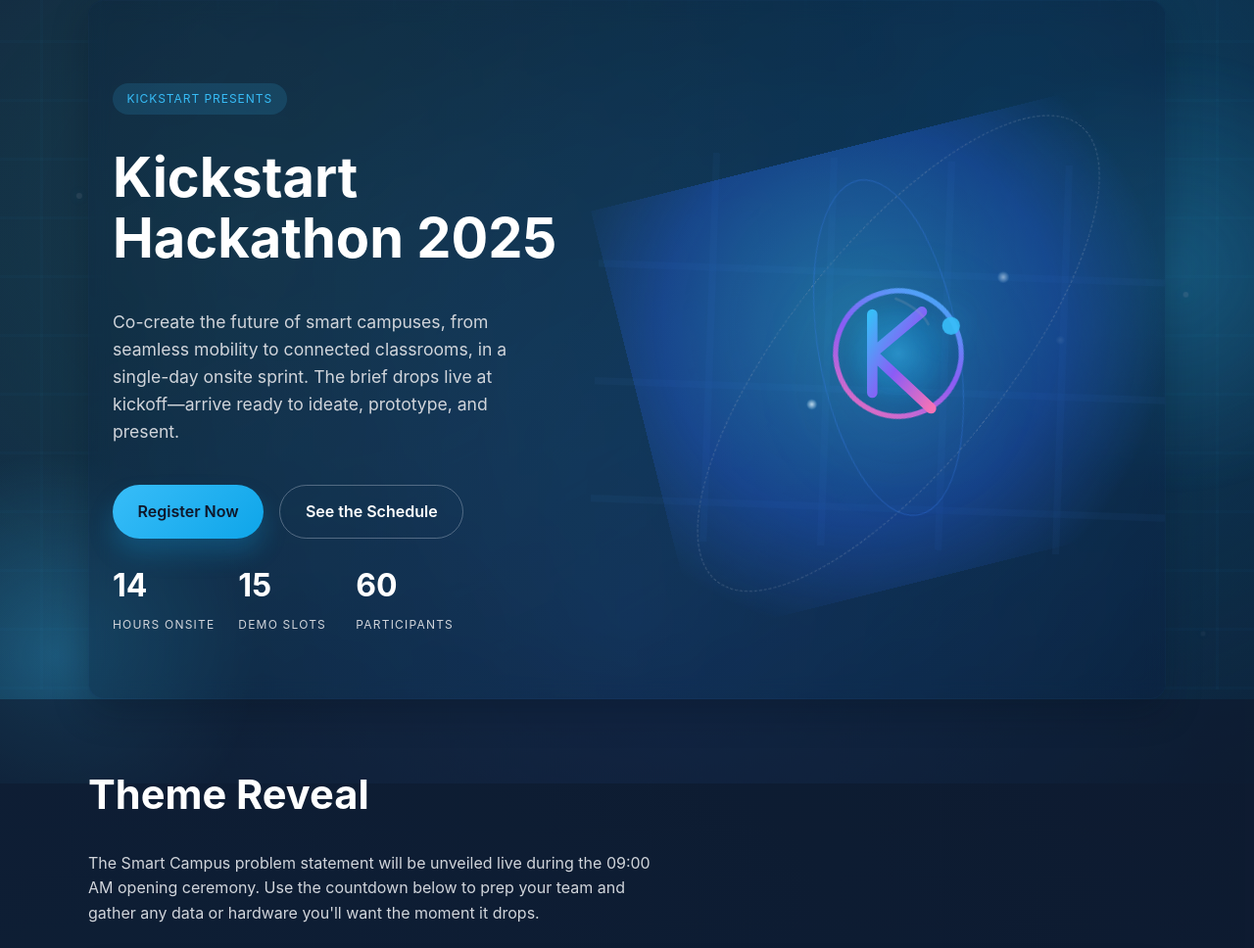
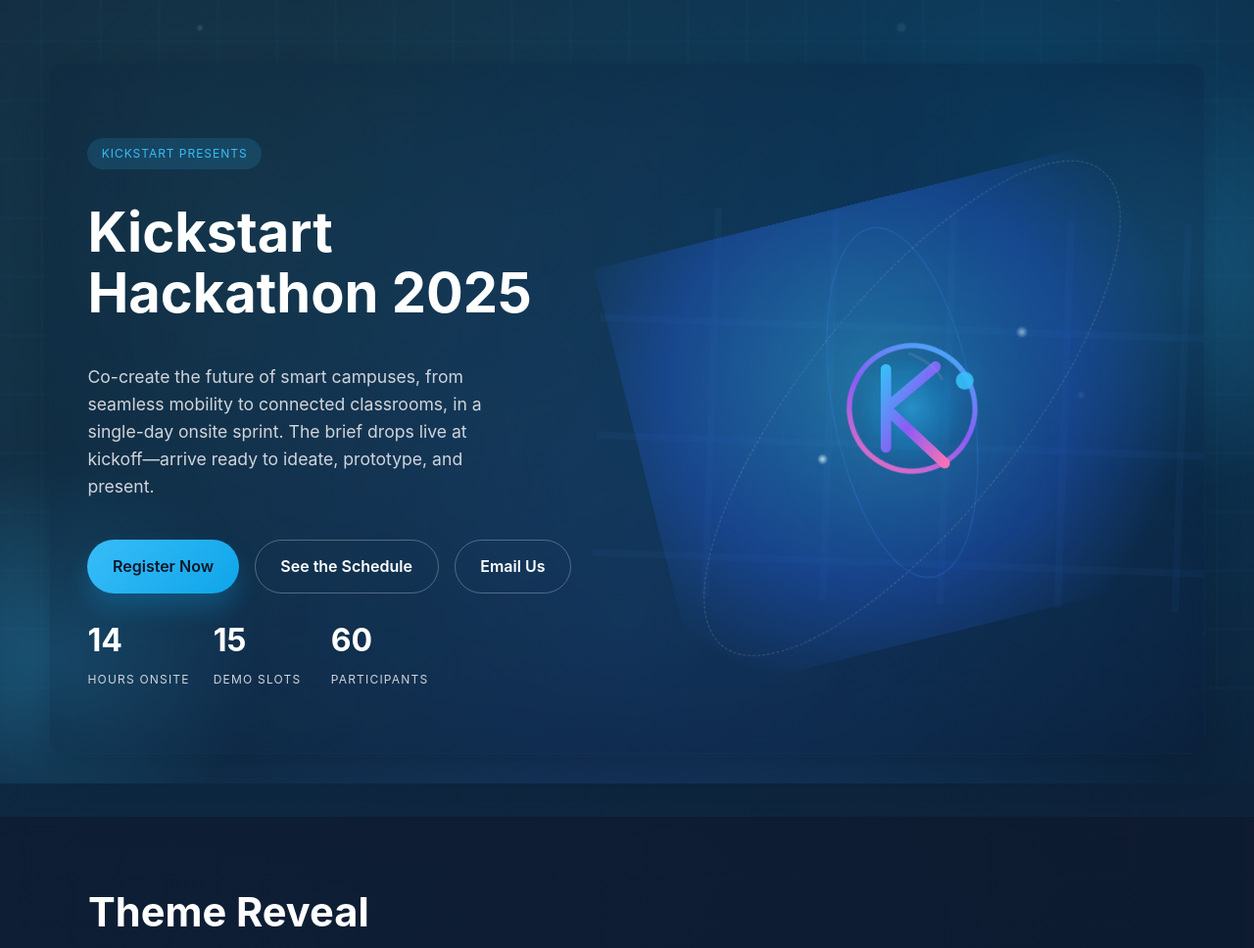
Before and after one commit to geetxnshgoyal/kickstart, a plain HTML site: page index.html in a window 1280 px wide. Shown: the top 968 px of the page at 98% size. Drawn offline with Linux system fonts and the light colour scheme.

Commit message:
Refine layout and add contact button

```diff
--- a/index.html
+++ b/index.html
@@ -41,6 +41,7 @@
         <div class="hero__cta">
           <a class="button" href="#register">Register Now</a>
           <a class="button button--ghost" href="#timeline">See the Schedule</a>
+          <a class="button button--ghost button--contact" href="mailto:hackathon@justkickstart.me?subject=Kickstart%20Hackathon%20Support&amp;body=Hi%20Hackathon%20Team,%0D%0A" aria-label="Email the Kickstart Hackathon team">Email Us</a>
         </div>
         <ul class="hero__stats">
           <li><span class="stat__value">14</span><span class="stat__label">Hours Onsite</span></li>
--- a/styles.css
+++ b/styles.css
@@ -42,9 +42,9 @@ a:hover,
 
 .hero {
   position: relative;
-  padding: 4.5rem 1.5rem 4rem;
-  max-width: var(--max-width);
-  margin: 0 auto;
+  padding: clamp(3.5rem, 5vw, 4.5rem) clamp(1.2rem, 3vw, 2.5rem) 4rem;
+  max-width: min(1180px, calc(100vw - 2.5rem));
+  margin: clamp(2rem, 5vw, 4rem) auto;
   border-radius: var(--border-radius);
   overflow: hidden;
   background: rgba(5, 16, 32, 0.22);
@@ -72,8 +72,8 @@ a:hover,
 
 .hero__inner {
   display: grid;
-  grid-template-columns: repeat(auto-fit, minmax(280px, 1fr));
-  gap: 3.5rem;
+  grid-template-columns: repeat(auto-fit, minmax(320px, 1fr));
+  gap: clamp(2rem, 5vw, 4rem);
   align-items: center;
   position: relative;
   z-index: 2;
@@ -248,6 +248,10 @@ h1 {
   display: flex;
   gap: 1rem;
   flex-wrap: wrap;
+}
+
+.button--contact {
+  border-color: rgba(56, 189, 248, 0.25);
 }
 
 .button {
```
